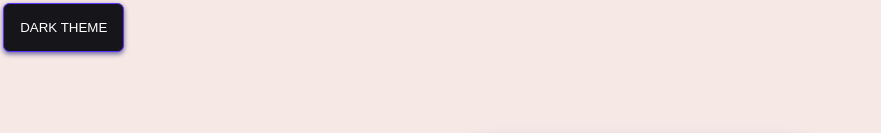
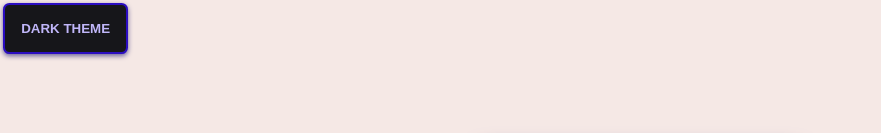
Before and after one commit to johnatanSO/music-player, a plain HTML site: page index.html in a window 1280 px wide. Both pictures are taken after a click on the button "DARK THEME". Shown: the top 133 px of the page, without its empty margins (0-881 px from the left). Drawn offline with Linux system fonts and the light colour scheme.

Commit message:
edit button

```diff
--- a/script.js
+++ b/script.js
@@ -107,6 +107,7 @@ function darkTheme(){
     let play = document.querySelector(".fa-play")
     let title = document.querySelector('.title')
     let singer = document.querySelector('.singer')
+    let buttonTheme = document.querySelector('.darkTheme')
 
     player.classList.toggle('playerDARKMODE')
     volume.classList.toggle('volumeDARKMODE')
@@ -121,4 +122,5 @@ function darkTheme(){
     singer.classList.toggle('singerDARKMODE')
     currentTime.classList.toggle('current-timeDARKMODE')
     duration.classList.toggle('durationDARKMODE')
+    buttonTheme.classList.toggle('buttonDARK')
 }
--- a/style.css
+++ b/style.css
@@ -24,6 +24,7 @@ body {
     border-radius: 15px;
     background-color: #fff6e7;
     box-shadow: 0 15px 20px 0 #696098;
+    transition: background-color 0.3s;
 }
 .player input[type=range]{
     -webkit-appearance: none !important;
@@ -301,11 +302,20 @@ body {
 
 .darkTheme{
     padding: 1rem;
-    color: white;
-    background-color: #16161A;
+    color: #5836ff;
+    font-weight: 700 ;
+    background-color: white;
     border-radius: 0.4rem;
-    border: 1px solid #5836ff;;
+    border: 2px solid #5836ff;;
     cursor: pointer;
     box-shadow: 0 2px 5px 0 #696098;
     margin: 0.2rem;
 }
+.darkTheme{
+    transition: background-color 0.3s;
+}
+.buttonDARK{
+    color: #c0b6f9;
+    background-color:#16161A;
+    border: 2px solid #2b0dc1;
+}
```
